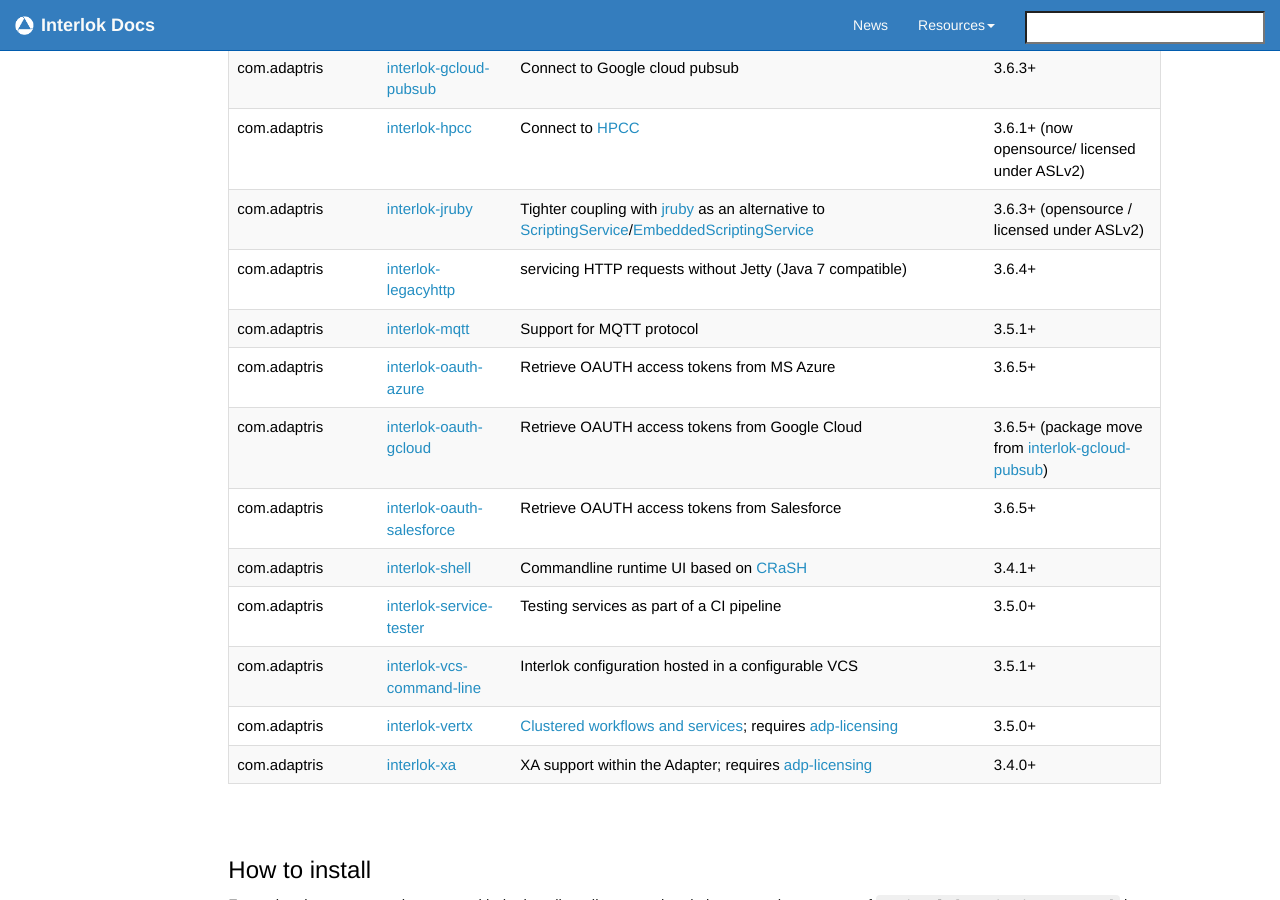
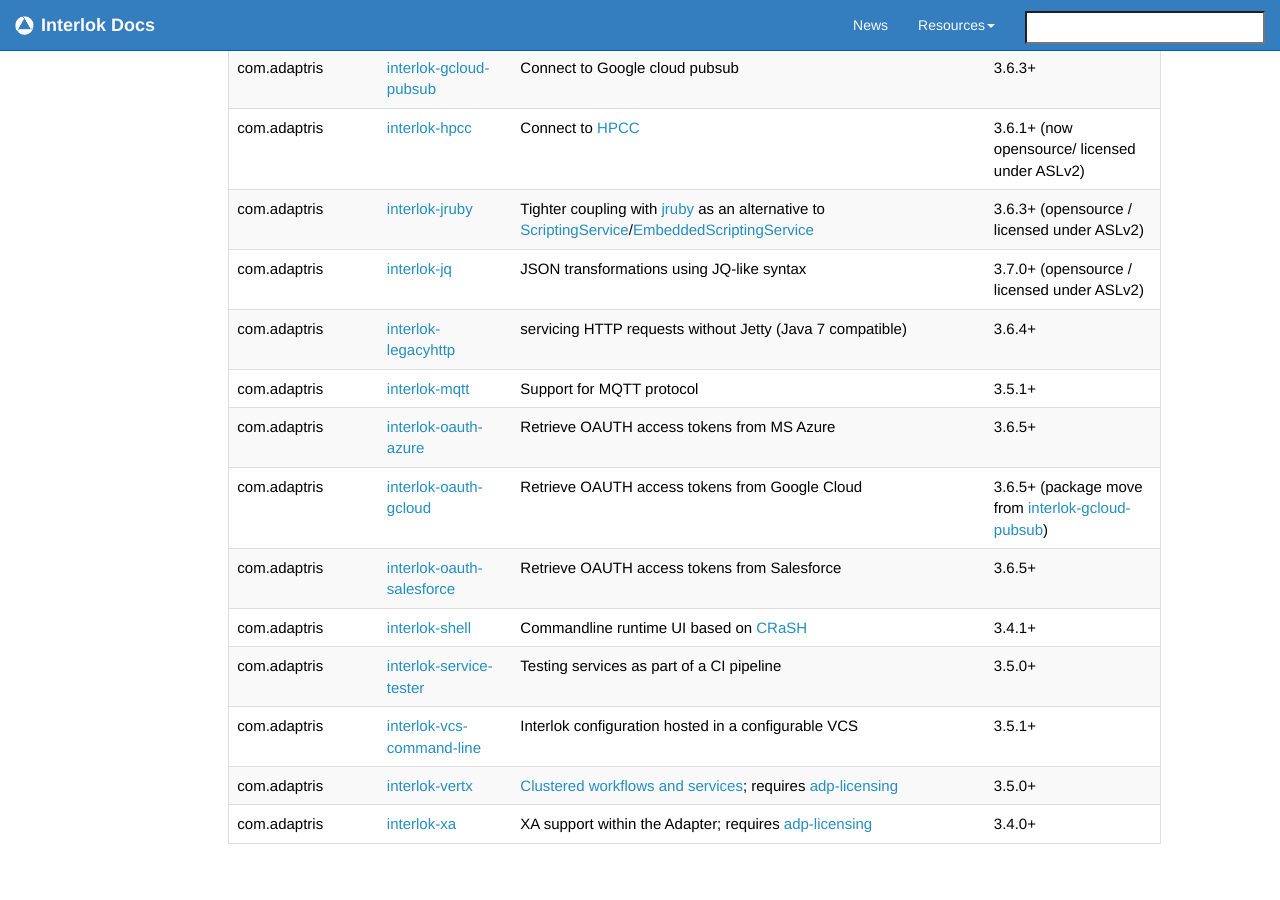
Before and after one commit to adaptris/interlok-docs-legacy, a Jekyll site: the page built from pages/adapter/adapter-optional-components.md, in a window 1280 px wide and 900 px high, scrolled down 3560 px. Built offline with Jekyll 4.4.1, drawn with Linux system fonts in a browser that asks for light colours; nearby versions of some CDN libraries; comment, search, counter and statistics services are not loaded.

Commit message:
Added interlok-jq

```diff
--- a/pages/adapter/adapter-optional-components.md
+++ b/pages/adapter/adapter-optional-components.md
@@ -83,6 +83,7 @@
 |com.adaptris | [interlok-gcloud-pubsub][] | Connect to Google cloud pubsub|3.6.3+
 |com.adaptris | [interlok-hpcc][] | Connect to [HPCC](http://www.hpccsystems.com)|3.6.1+ (now opensource/ licensed under ASLv2)
 |com.adaptris | [interlok-jruby][] | Tighter coupling with [jruby](http://jruby.org) as an alternative to [ScriptingService][]/[EmbeddedScriptingService][]|3.6.3+ (opensource / licensed under ASLv2)
+|com.adaptris | [interlok-jq][] | JSON transformations using JQ-like syntax |3.7.0+ (opensource / licensed under ASLv2)
 |com.adaptris | [interlok-legacyhttp][] | servicing HTTP requests without Jetty (Java 7 compatible)| 3.6.4+
 |com.adaptris | [interlok-mqtt][] | Support for MQTT protocol | 3.5.1+
 |com.adaptris | [interlok-oauth-azure][] | Retrieve OAUTH access tokens from MS Azure | 3.6.5+
@@ -219,3 +220,5 @@
 [interlok-oauth-azure]: https://development.adaptris.net/nexus/content/groups/public/com/adaptris/interlok-oauth-azure/
 [interlok-oauth-gcloud]: https://development.adaptris.net/nexus/content/groups/public/com/adaptris/interlok-oauth-gcloud/
 [interlok-csv-json]: https://development.adaptris.net/nexus/content/groups/public/com/adaptris/interlok-csv-json/
+[interlok-jq]: https://development.adaptris.net/nexus/content/groups/public/com/adaptris/interlok-jq/
+[interlok-sshtunnel]: https://development.adaptris.net/nexus/content/groups/public/com/adaptris/interlok-sshtunnel/
```
